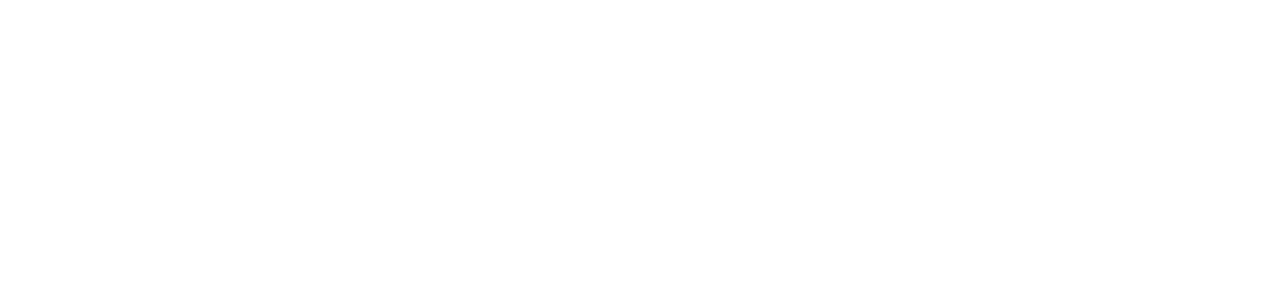
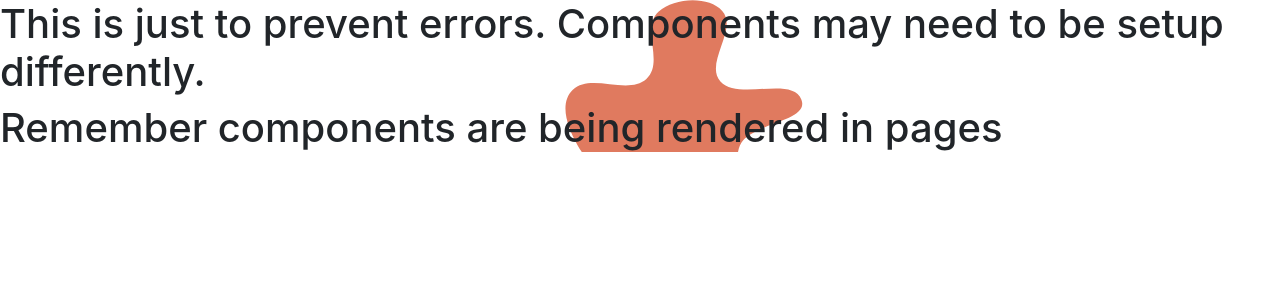
Before and after one commit to quigongian/Compsigh-WebDevelopment, a React (Create React App) app in the folder client/my-app/: page /dashboard/timmer in a window 1280 px wide. Before the commit this address had no page. Shown: the top 300 px of the page. Built offline with nearby package versions, Linux system fonts and the light colour scheme; the HTML template or start-up script is replaced by a standard one.

Commit message:
add timer path

```diff
--- a/client/my-app/src/App.tsx
+++ b/client/my-app/src/App.tsx
@@ -8,6 +8,7 @@
 import { ComponentTests } from "./pages/tests/ComponentTests";
 import { StylesTests } from "./pages/tests/StylesTests";
 import { OurTeam } from "./pages/OurTeam";
+import {Timer} from "./components/dashboard_components/timer";
 // import { Header } from "./components/header";
 
 function App() {
@@ -22,6 +23,7 @@
             <Route path="/login" element={<Login />} />
             <Route path="/setting" element={<SettingsPage />} />
             <Route path="/dashboard" element={<Dashboard />} />
+            <Route path="/dashboard/timmer" element={<Timer />} />
             <Route path="/componentTests" element={<ComponentTests />} />
             <Route path="/stylesTests" element={<StylesTests />} />
           </Routes>
--- /dev/null
+++ b/client/my-app/src/components/dashboard_components/timer.css
@@ -0,0 +1,6 @@
+.timer-wrapper{
+    background-image: url(../../image_content/dashBlob2.svg);
+    background-image: url(../../image_content/dashBlob1.svg);
+    background-repeat:no-repeat;
+    background-size: 100% 100%;
+}
--- a/client/my-app/src/components/dashboard_components/timer.tsx
+++ b/client/my-app/src/components/dashboard_components/timer.tsx
@@ -1,10 +1,14 @@
 import React from "react";
+import './timer.css'
+
 
 export const Timer = () => {
   return (
     <>
+    <div className="timer-wrapper">
       <h1>This is just to prevent errors. Components may need to be setup differently.</h1>
       <h1>Remember components are being rendered in pages</h1>
+    </div>
     </>
   );
 };
```
